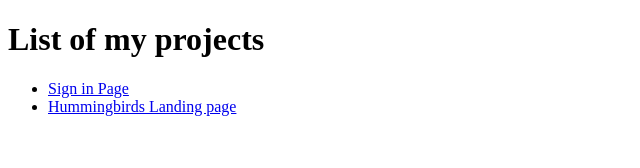
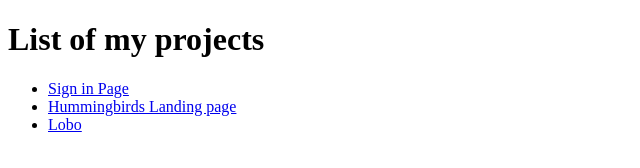
Before and after one commit to DeWizardd/Portfolio, a plain HTML site: page index.html in a window 1280 px wide. Shown: the full height of the page, 0-640 px from the left. Drawn offline with Linux system fonts and the light colour scheme.

Commit message:
Update index.html
adding lobo

```diff
--- a/index.html
+++ b/index.html
@@ -10,6 +10,7 @@
     <ul>
         <li><a href="./projects/-001-Sign-in-and-Sign-up-page-main/index.html">Sign in Page</a></li>
         <li><a href="./projects/Hummingbirds/index.html">Hummingbirds Landing page</a></li>
+        <li><a href="./projects/lobo/index.html">Lobo</a></li>
     </ul>
 </body>
 </html>
```
